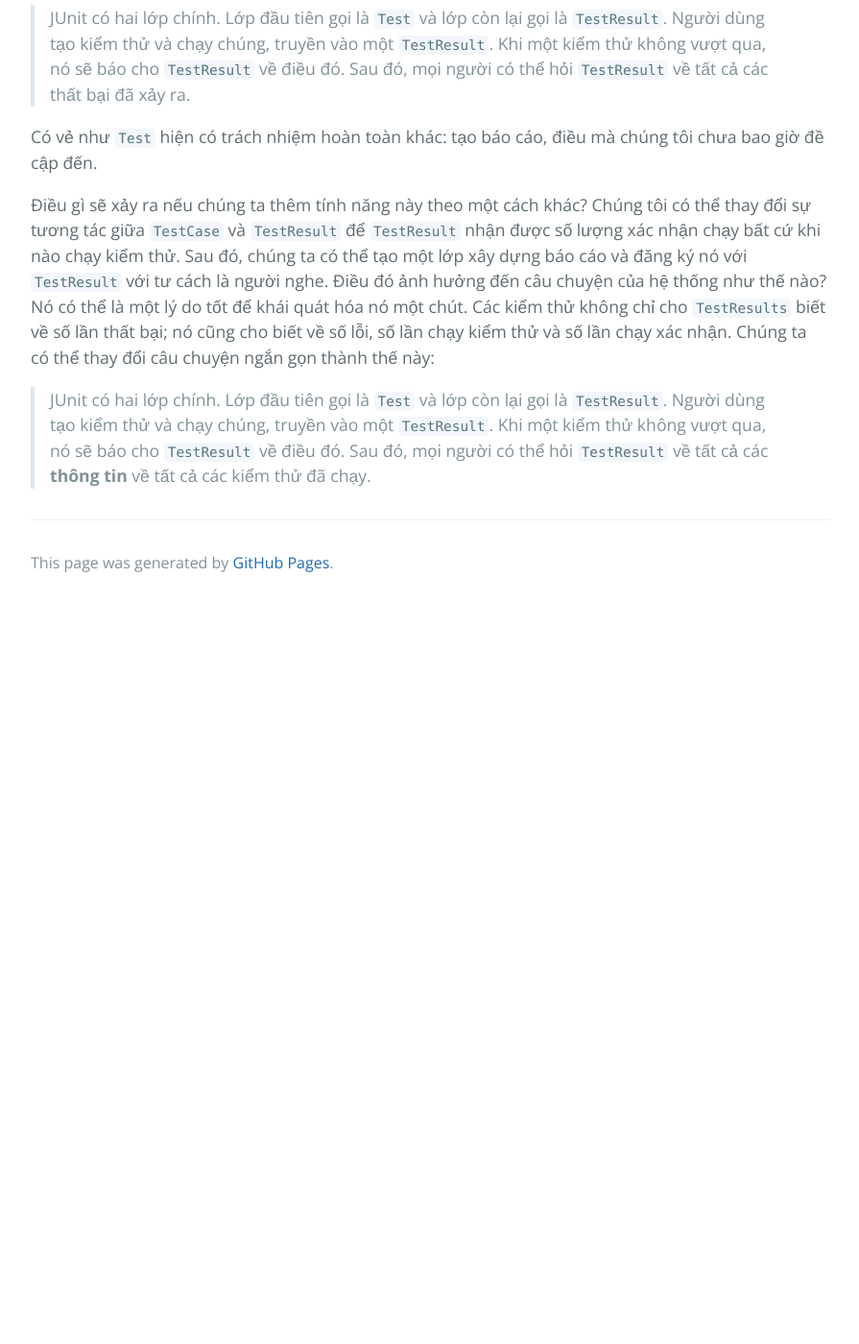
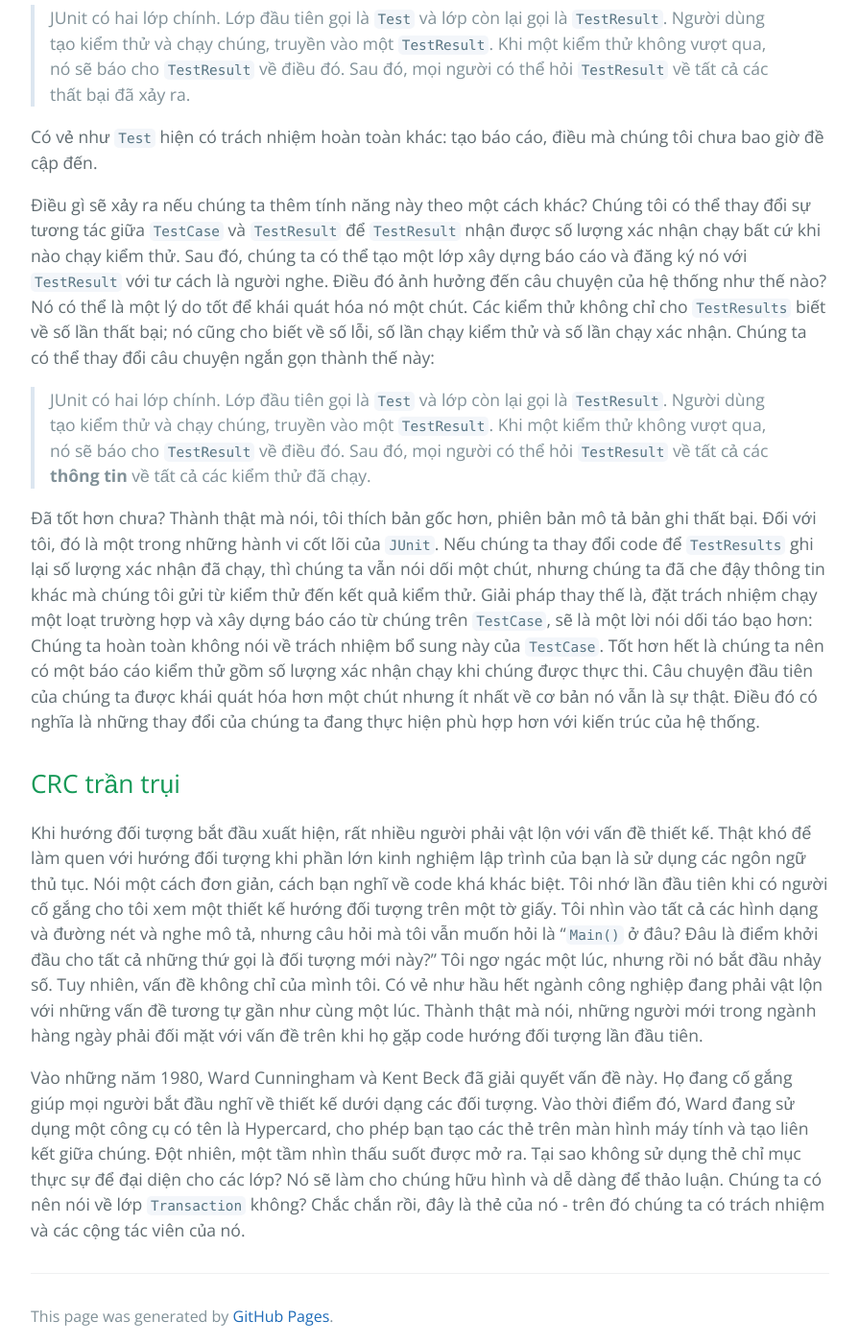
Before and after one commit to HaiBV/haibv.github.io, a Jekyll site: the page built from working-effectively-with-legacy-code/chapter-17-my-application-has-no-strucute.md, in a window 1280 px wide and 1400 px high, scrolled down 4606 px. Shown: the whole window at 96% size, without its empty margins (192-1087 px from the left). Built offline with Jekyll 4.4.1, drawn with Linux system fonts in a browser that asks for light colours; our own code applies the rules of GitHub Pages for plain Markdown files; before the commit the page ends 5236 px from its top, so only the background shows below that.

Commit message:
Book - Working Efectively with Legacy Code - P2 - C17

```diff
--- a/working-effectively-with-legacy-code/chapter-17-my-application-has-no-strucute.md
+++ b/working-effectively-with-legacy-code/chapter-17-my-application-has-no-strucute.md
@@ -72,3 +72,11 @@ Có vẻ như `Test` hiện có trách nhiệm hoàn toàn khác: tạo báo cá
 Điều gì sẽ xảy ra nếu chúng ta thêm tính năng này theo một cách khác? Chúng tôi có thể thay đổi sự tương tác giữa `TestCase` và `TestResult` để `TestResult` nhận được số lượng xác nhận chạy bất cứ khi nào chạy kiểm thử. Sau đó, chúng ta có thể tạo một lớp xây dựng báo cáo và đăng ký nó với `TestResult` với tư cách là người nghe. Điều đó ảnh hưởng đến câu chuyện của hệ thống như thế nào? Nó có thể là một lý do tốt để khái quát hóa nó một chút. Các kiểm thử không chỉ cho `TestResults` biết về số lần thất bại; nó cũng cho biết về số lỗi, số lần chạy kiểm thử và số lần chạy xác nhận. Chúng ta có thể thay đổi câu chuyện ngắn gọn thành thế này:
 
 > JUnit có hai lớp chính. Lớp đầu tiên gọi là `Test` và lớp còn lại gọi là `TestResult`. Người dùng tạo kiểm thử và chạy chúng, truyền vào một `TestResult`. Khi một kiểm thử không vượt qua, nó sẽ báo cho `TestResult` về điều đó. Sau đó, mọi người có thể hỏi `TestResult` về tất cả các **thông tin** về tất cả các kiểm thử đã chạy.
+
+Đã tốt hơn chưa? Thành thật mà nói, tôi thích bản gốc hơn, phiên bản mô tả bản ghi thất bại. Đối với tôi, đó là một trong những hành vi cốt lõi của `JUnit`. Nếu chúng ta thay đổi code để `TestResults` ghi lại số lượng xác nhận đã chạy, thì chúng ta vẫn nói dối một chút, nhưng chúng ta đã che đậy thông tin khác mà chúng tôi gửi từ kiểm thử đến kết quả kiểm thử. Giải pháp thay thế là, đặt trách nhiệm chạy một loạt trường hợp và xây dựng báo cáo từ chúng trên `TestCase`, sẽ là một lời nói dối táo bạo hơn: Chúng ta hoàn toàn không nói về trách nhiệm bổ sung này của `TestCase`. Tốt hơn hết là chúng ta nên có một báo cáo kiểm thử gồm số lượng xác nhận chạy khi chúng được thực thi. Câu chuyện đầu tiên của chúng ta được khái quát hóa hơn một chút nhưng ít nhất về cơ bản nó vẫn là sự thật. Điều đó có nghĩa là những thay đổi của chúng ta đang thực hiện phù hợp hơn với kiến trúc của hệ thống.
+
+## CRC trần trụi
+
+Khi hướng đối tượng bắt đầu xuất hiện, rất nhiều người phải vật lộn với vấn đề thiết kế. Thật khó để làm quen với hướng đối tượng khi phần lớn kinh nghiệm lập trình của bạn là sử dụng các ngôn ngữ thủ tục. Nói một cách đơn giản, cách bạn nghĩ về code khá khác biệt. Tôi nhớ lần đầu tiên khi có người cố gắng cho tôi xem một thiết kế hướng đối tượng trên một tờ giấy. Tôi nhìn vào tất cả các hình dạng và đường nét và nghe mô tả, nhưng câu hỏi mà tôi vẫn muốn hỏi là "`Main()` ở đâu? Đâu là điểm khởi đầu cho tất cả những thứ gọi là đối tượng mới này?" Tôi ngơ ngác một lúc, nhưng rồi nó bắt đầu nhảy số. Tuy nhiên, vấn đề không chỉ của mình tôi. Có vẻ như hầu hết ngành công nghiệp đang phải vật lộn với những vấn đề tương tự gần như cùng một lúc. Thành thật mà nói, những người mới trong ngành hàng ngày phải đối mặt với vấn đề trên khi họ gặp code hướng đối tượng lần đầu tiên.
+
+Vào những năm 1980, Ward Cunningham và Kent Beck đã giải quyết vấn đề này. Họ đang cố gắng giúp mọi người bắt đầu nghĩ về thiết kế dưới dạng các đối tượng. Vào thời điểm đó, Ward đang sử dụng một công cụ có tên là Hypercard, cho phép bạn tạo các thẻ trên màn hình máy tính và tạo liên kết giữa chúng. Đột nhiên, một tầm nhìn thấu suốt được mở ra. Tại sao không sử dụng thẻ chỉ mục thực sự để đại diện cho các lớp? Nó sẽ làm cho chúng hữu hình và dễ dàng để thảo luận. Chúng ta có nên nói về lớp `Transaction` không? Chắc chắn rồi, đây là thẻ của nó - trên đó chúng ta có trách nhiệm và các cộng tác viên của nó.
```
